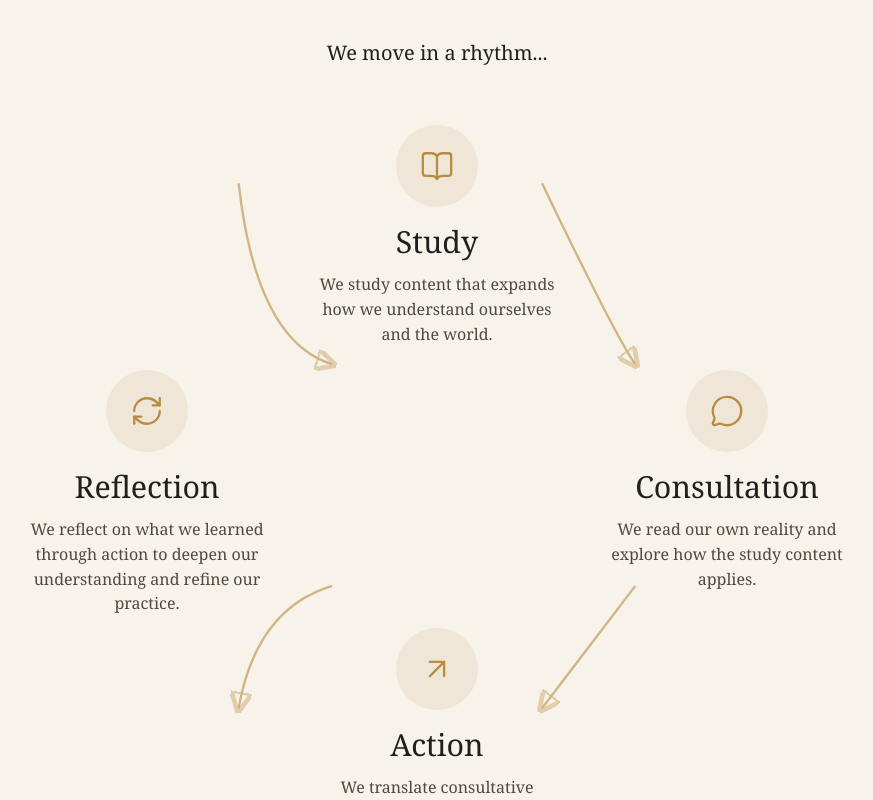
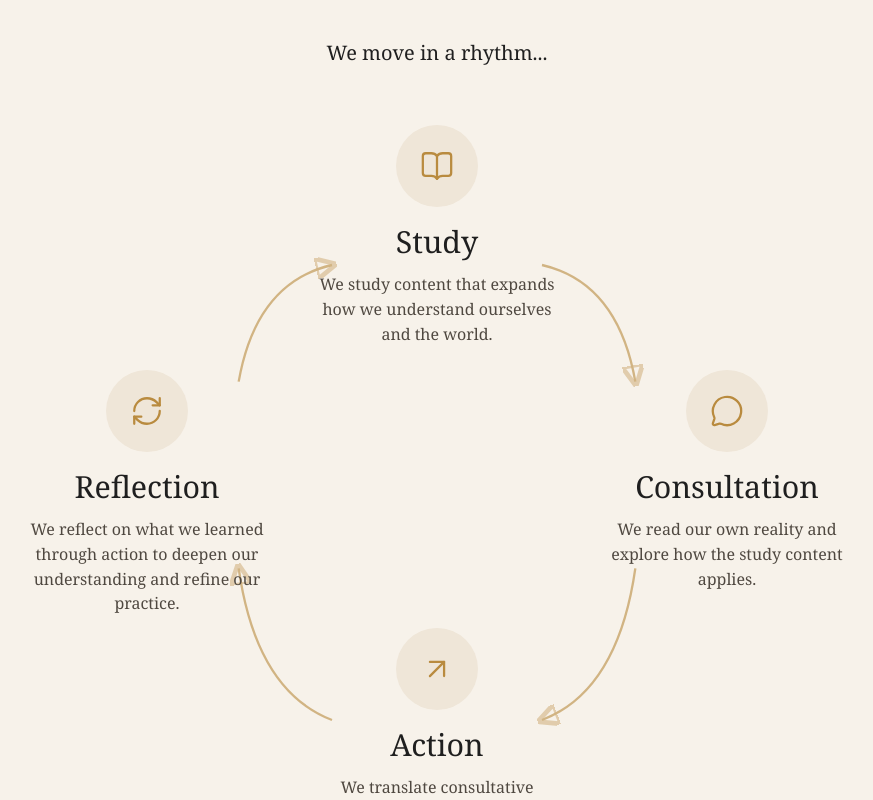
Before and after one commit to travisbirchattba/the-stage-beyond-site, a React (Vite) app: page / in a window 1280 px wide. Shown: the part 1300-2100 px from the top of the page, without its empty margins (203-1076 px from the left). Built offline with nearby package versions, Linux system fonts and the light colour scheme.

Commit message:
Update main.jsx

```diff
--- a/src/main.jsx
+++ b/src/main.jsx
@@ -43,10 +43,17 @@ function App() {
               </marker>
             </defs>
 
-<path d="M390 50 Q455 185 470 205" markerEnd="url(#arrow)" />
-<path d="M470 395 Q455 415 390 500" markerEnd="url(#arrow)" />
-<path d="M210 395 Q145 415 130 500" markerEnd="url(#arrow)" />
-<path d="M130 50 Q145 185 210 205" markerEnd="url(#arrow)" />
+{/* top-right arrow */}
+<path d="M390 120 Q455 135 470 220" markerEnd="url(#arrow)" />
+
+{/* bottom-right arrow */}
+<path d="M470 380 Q455 485 390 510" markerEnd="url(#arrow)" />
+
+{/* bottom-left arrow */}
+<path d="M210 510 Q145 485 130 380" markerEnd="url(#arrow)" />
+
+{/* top-left arrow */}
+<path d="M130 220 Q145 135 210 120" markerEnd="url(#arrow)" />
           </svg>
 
           <CycleStep className="top" icon={<BookOpen />} title="Study">
```
